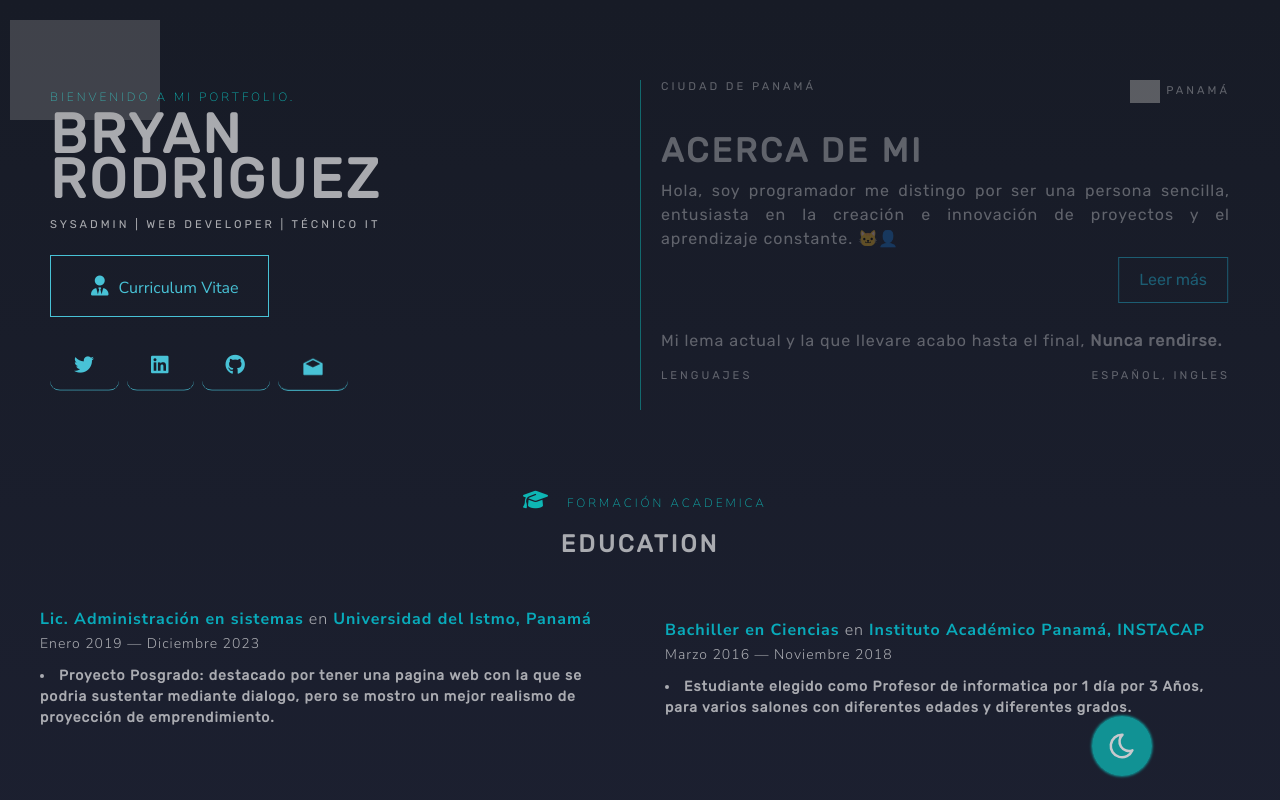
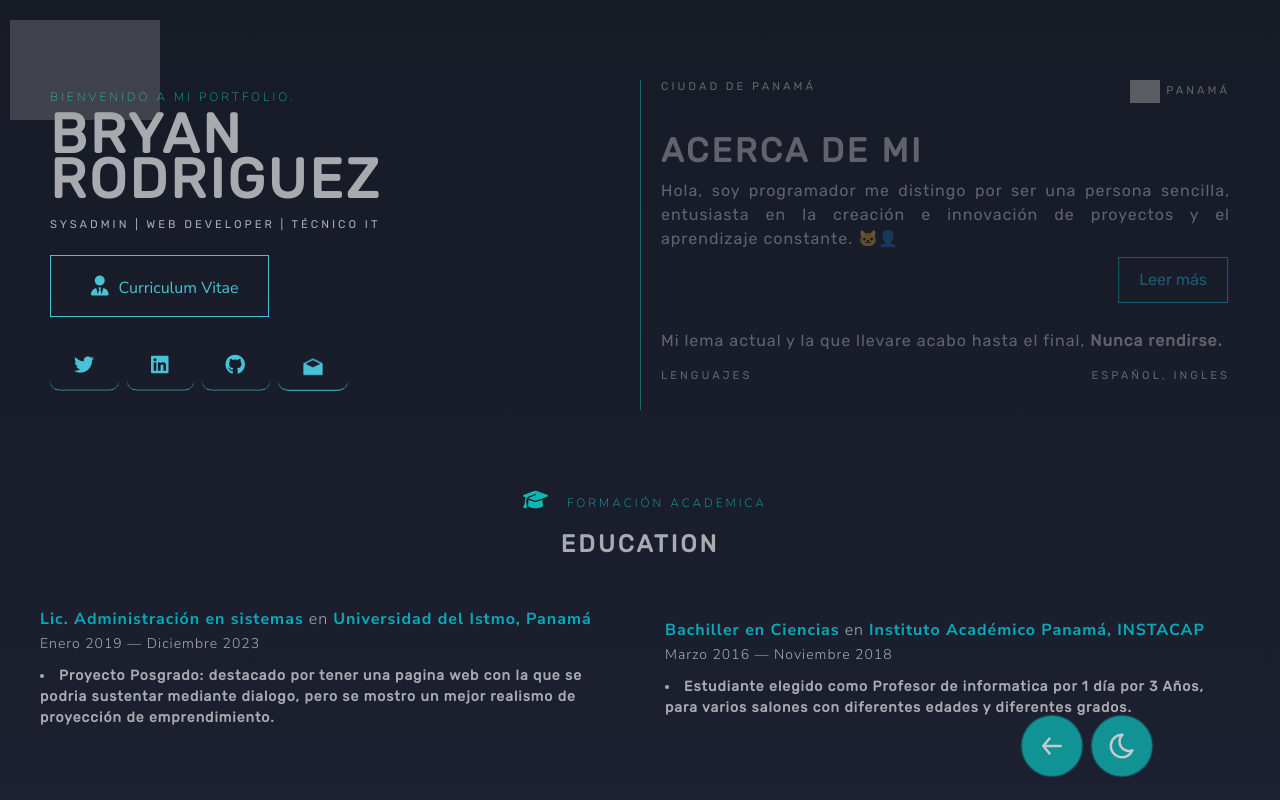
Before and after one commit to Serphp/portf-serph, a React (Vite) app: page /Home in a window 1280 px wide. Shown: the top 800 px of the page. Built offline with nearby package versions, Linux system fonts and the light colour scheme; grey boxes are pictures that could not be loaded.

Commit message:
feat: :sparkles: new features: button back, home select background dark/light, professional profile fixes

```diff
--- a/Layout/User.jsx
+++ b/Layout/User.jsx
@@ -1,4 +1,4 @@
-import { Outlet, useLocation } from "react-router-dom";
+import { Link, Outlet, useLocation } from "react-router-dom";
 import React, { useState, useEffect } from 'react';
 import Loading from '../components/Loading';
 
@@ -10,12 +10,14 @@ import '../node_modules/bootswatch/dist/lux/bootstrap.min.css'
 import '../src/styles/Global.scss'
 import SunIcon from "../src/assets/sunIcon";
 import MonnIcon from "../src/assets/MoonIcon";
+import Back from "../src/assets/back";
 const InicialTheme = localStorage.getItem('theme') === 'dark';
 
 const User = () => {
     const [theme, setTheme] = useState(InicialTheme || false);
     const [isLoading, setIsLoading] = useState(true);
     const { pathname } = useLocation();
+    const location = useLocation();
 
 useEffect(() => {
     setTimeout(() => {setIsLoading(false);}, 3000); // tiempo en milisegundos para mostrar el componente de "loading"
@@ -42,9 +44,20 @@ return (
     {/* <Navbar /> */}
     <div className="header">
 
-        <button className="buttont" onClick={() => setTheme(!theme)}>
+    {location.pathname !== '/' && (
+        <button className="buttonb">
+            <Link to="/">
+            <Back/>
+            </Link>
+        </button>
+        )}
+
+    {location.pathname !== '/' && (
+            <button className="buttont" onClick={() => setTheme(!theme)}>
             {theme ? <SunIcon/> : <MonnIcon/>}
         </button>
+    )}
+
 
     </div>
 
--- a/index.html
+++ b/index.html
@@ -2,11 +2,20 @@
 <html lang="en">
   <head>
     <meta charset="UTF-8" />
-    <link rel="icon" type="image/svg+xml" href="https://cdn.discordapp.com/attachments/493832893580312579/1100576601374195773/image0.jpg" />
+    <title>Bryan Rodriguez - 2024</title>
+    <meta name="description" content="Perfil Profesional del programador Bryan Rodriguez, donde puedes encontrar su información y sus servicios.">
+
+    <!-- Etiqueta para el logotipo -->
+    <meta property="og:image" content="https://i.imgur.com/mUMi6bU.png">
+    <meta property="og:image:secure_url" content="https://i.imgur.com/mUMi6bU.png">
+    <meta property="og:image:alt" content="Logo de serphp">
+
+    <!-- Otros metadatos opcionales -->
     <meta name="autor" content="Bryan Rodriguez" />
-    <meta http-equiv="Content-Type" content="text/html; charset=UTF-8" />
-    <meta name="viewport" content="width=device-width, initial-scale=1.0" />
-    <title>Serphp Porfolio</title>
+    <meta name="robots" content="index, follow">
+    <meta http-equiv="Content-Type" content="text/html; charset=utf-8">
+    <meta name="viewport" content="width=device-width, initial-scale=1.0">
+
     <!-- fonts -->
     <script src="https://kit.fontawesome.com/1be4ef68d7.js" crossorigin="anonymous"></script>
     <link rel="preconnect" href="https://fonts.googleapis.com">
--- a/pages/Select.jsx
+++ b/pages/Select.jsx
@@ -23,7 +23,9 @@ export default function Select({ intervalTime = 5000 }) {
         <section className="blank2">
 
             <div className="ninicio">
+
                 <img class="nlogo" src="https://i.imgur.com/mUMi6bU.png"/>
+
             <div className="ncontenedor">
                 <h6 className="ndes"> {slogans[currentSloganIndex]} </h6>
                 <Link to="/home"><div className="obra2">
--- /dev/null
+++ b/src/assets/back.jsx
@@ -0,0 +1,9 @@
+export default function Back(){
+    return (
+        <>
+        <svg width="30" height="30" fill="white" viewBox="0 0 24 24" xmlns="http://www.w3.org/2000/svg">
+        <path d="M19 11.001H7.14l3.63-4.36a1.001 1.001 0 0 0-1.54-1.28l-5 6a1.184 1.184 0 0 0-.09.15c0 .05 0 .08-.07.13a1 1 0 0 0-.07.36 1 1 0 0 0 .07.36c0 .05 0 .08.07.13.026.052.056.103.09.15l5 6a1 1 0 0 0 1.41.13 1 1 0 0 0 .13-1.41l-3.63-4.36H19a1 1 0 0 0 0-2Z"></path>
+        </svg>
+        </>
+    )
+}
--- a/src/styles/Extras/_Theme.scss
+++ b/src/styles/Extras/_Theme.scss
@@ -10,6 +10,11 @@
     .tlinks{
         color: #000000 !important;
     }
+
+    .blank{
+        background: linear-gradient(0.50turn, var(--background-color), var(--background-color-second));
+    }
+
     .text-container {
         background-color: #b2b2b2a4;
         .text-container, .ttitle, .tdescription {
@@ -263,32 +268,35 @@ p {
 @keyframes identifier {
     0% {
         opacity: 1;
-        box-shadow: 0px 0px 3px 0px var(--cyberpunk);
+        box-shadow: 0px 0px 2px 0px var(--cyberpunk);
     }
     25% {
         opacity: 0.8;
-        box-shadow: 0px 0px 3px 0px var(--cyberpunk);
+        box-shadow: 0px 0px 2px 0px var(--cyberpunk);
     }
     50% {
         opacity: 0.6;
-        box-shadow: 0px 0px 0px 4px var(--cyberpunk);
+        box-shadow: 0px 0px 0px 3px var(--cyberpunk);
     }
     75% {
         opacity: 0.8;
-        box-shadow: 0px 0px 0px 4px var(--cyberpunk);
+        box-shadow: 0px 0px 0px 3px var(--cyberpunk);
     }
     100% {
         opacity: 1;
-        box-shadow: 0px 0px 3px 0px var(--cyberpunk);
+        box-shadow: 0px 0px 2px 0px var(--cyberpunk);
     }
 }
 
-.buttont{
-    //color: #000000 !important;
+.buttont, .buttonb{
+    //fill: white !important;
     background-color: var(--cyberpunk) !important;
     //border: red solid 2px;
 }
 
+.blank{
+    background: linear-gradient(0.50turn, var(--background-color), var(--background-color-second));
+}
 
 body {
     transition: all 0.7s ease;
--- a/src/styles/Global.scss
+++ b/src/styles/Global.scss
@@ -1078,6 +1078,8 @@ code {
   bottom: 3%;
   right: 10%;
   z-index: 2;
+  display: flex;
+  gap: 10px;
   // display: flex;
   // justify-content: space-between;
   // align-items: center;
@@ -1085,17 +1087,41 @@ code {
   .headermenu{
     margin-bottom: 100px;
     display: flex;
+    flex-direction: row;
     justify-content: center;
     align-items: center;
   }
 }
 
+@media only screen and (min-width: 800px){
+  .buttonb, .buttont {
+    width: 60px !important;
+    height: 60px !important;
+  }
+}
+
+.buttonb {
+  width: 50px;
+  height: 50px;
+  color: white;
+  border-radius: 50%;
+  border: none;
+  background-color: transparent;
+  box-shadow: 0px 0px 5px 0px #f8f8f86c ;
+  animation: identifier 5s infinite;
+  transition: all 1s;
+  &:hover {
+    background-color: #dadada34;
+    backdrop-filter: blur(5px);
+  }
+  &:focus {
+    outline: none;
+  }
+}
+
 .buttont {
-  display: flex;
-  justify-content: center;
-  align-items: center;
-  width: 60px;
-  height: 60px;
+  width: 50px;
+  height: 50px;
   color: white;
   border-radius: 50%;
   border: none;
@@ -1499,7 +1525,6 @@ code {
     left: 0;
     width: 100%;
     height: 100%;
-    background-color: rgb(255, 255, 255); /* Color de fondo semi-transparente (negro en este caso) */
     z-index: 1; /* Asegura que la capa esté encima del contenido principal */
 }
 
```
